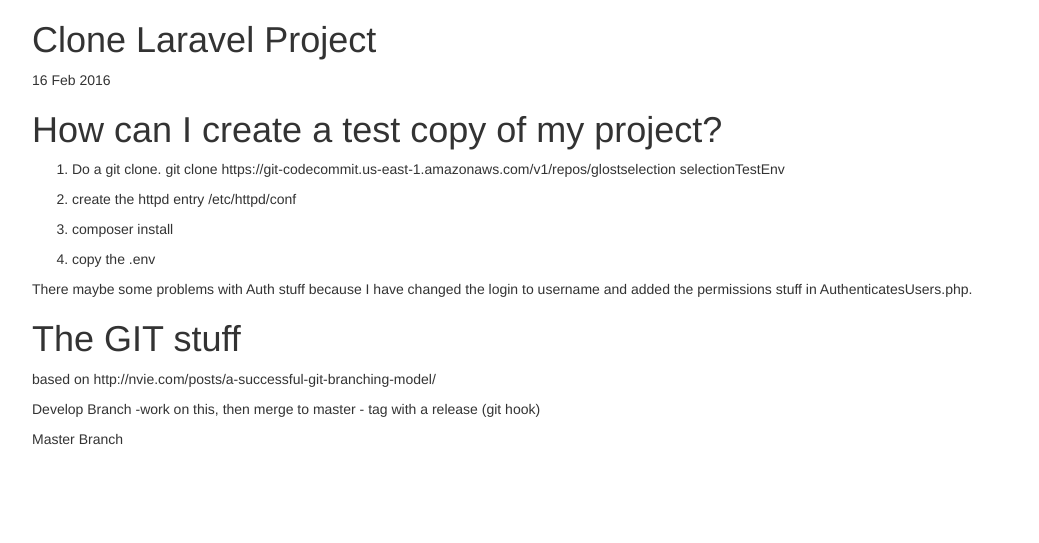
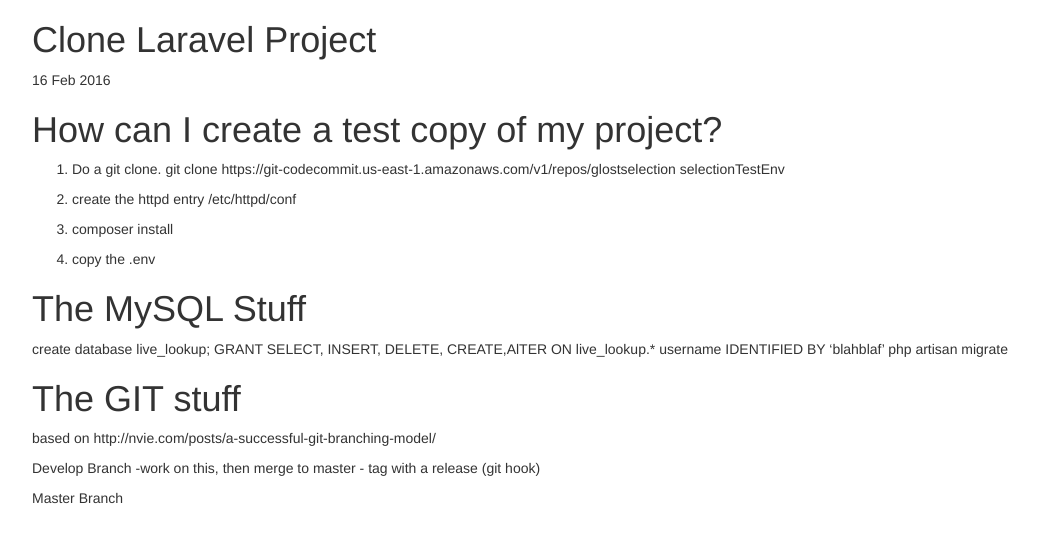
Before and after one commit to ArtisanTinkerer/ArtisanTinkerer.github.io, a Jekyll site: the page built from _posts/2016-02-16-Laravel-Project-Clone.md, in a window 1280 px wide. Shown: the top 543 px of the page, without its empty margins (38-1077 px from the left). Built offline with Jekyll 4.4.1, drawn with Linux system fonts in a browser that asks for light colours.

Commit message:
Update 2016-02-16-Laravel-Project-Clone.md

```diff
--- a/_posts/2016-02-16-Laravel-Project-Clone.md
+++ b/_posts/2016-02-16-Laravel-Project-Clone.md
@@ -17,7 +17,15 @@
 4. copy the .env
 
 
-There maybe some problems with Auth stuff because I have changed the login to username and added the permissions stuff in AuthenticatesUsers.php.
+
+
+
+# The MySQL Stuff
+create database live_lookup;
+GRANT SELECT, INSERT, DELETE, CREATE,AlTER ON live_lookup.* username IDENTIFIED BY 'blahblaf'
+php artisan migrate
+
+
 
 
 
```
